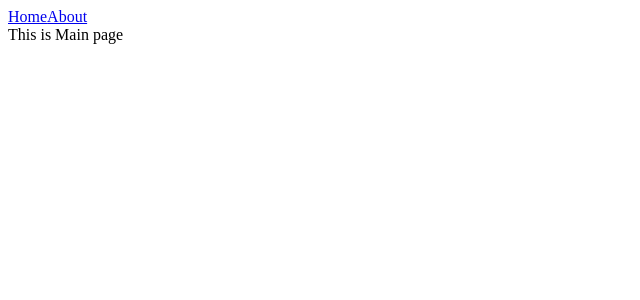
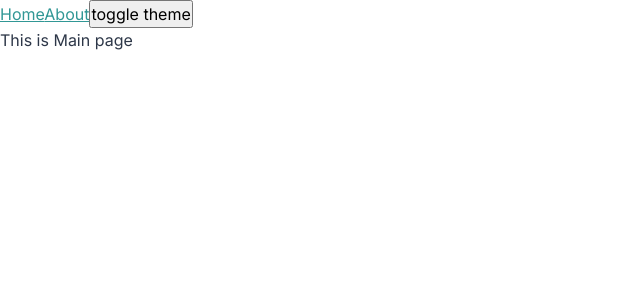
Before and after one commit to sergey12313/ulbitv, a React app: page / in a window 1280 px wide. Shown: the top 300 px of the page, without its empty margins (0-640 px from the left). Built offline with nearby package versions, Linux system fonts and the light colour scheme.

Commit message:
feat: add theme context #8

```diff
--- a/src/layouts/MainLayout.tsx
+++ b/src/layouts/MainLayout.tsx
@@ -1,8 +1,13 @@
 import {FC} from "react";
 import {Link, Outlet} from "react-router-dom";
 
+import {useTheme} from "../theme/useTheme";
+
 export const MainLayout: FC = () => {
-    return <>
+    const {theme, toggleTheme} = useTheme()
+
+
+    return <div className={`app ${theme}` }>
         <header>
             <Link to="/" >
             Home
@@ -10,9 +15,10 @@ export const MainLayout: FC = () => {
             <Link to="/about" >
                 About
             </Link>
+            <button onClick={toggleTheme}> toggle theme </button>
         </header>
         <main>
             <Outlet/>
         </main>
-    </>
+    </div>
 }
--- a/src/router.tsx
+++ b/src/routes.tsx
@@ -5,10 +5,10 @@ import {MainPageAsync} from "./pages/MainPage/MainPage.async";
 import {AboutPageAsync} from "./pages/AboutPage/AboutPage.async";
 import React from "react";
 
-export const router = createBrowserRouter([
+export const routes = createBrowserRouter([
     {
       path: '/',
-        element: <React.Suspense fallback={<div>Loading</div>}><MainLayout/></React.Suspense>,
+        element: <MainLayout/>,
 
         errorElement: <div >error</div>,
         children: [
--- /dev/null
+++ b/src/styles/index.scss
@@ -0,0 +1,16 @@
+// noinspection CssUnknownTarget
+@import 'https://fonts.googleapis.com/css2?family=Inter:wght@100;200;300;400;500;600;700;800;900&display=swap';
+@import "reset";
+@import "./variables/globals";
+@import "./themes/dark";
+@import "./themes/normal";
+
+.app {
+  font: var(--font-m);
+  background: var(--bg-color);
+  color: var(--secondary-color);
+  min-height: 100vh;
+}
+a {
+  color: var(--primary-color);
+}
--- /dev/null
+++ b/src/styles/reset.scss
@@ -0,0 +1,12 @@
+* {
+  margin: 0;
+  padding: 0;
+  box-sizing: border-box;
+}
+input,
+button,
+textarea,
+select {
+  margin: 0;
+  font: inherit;
+}
--- /dev/null
+++ b/src/styles/themes/dark.scss
@@ -0,0 +1,5 @@
+.app.dark {
+  --bg-color: #1a202c;
+  --primary-color: #319795;
+  --secondary-color: #d8dde2
+}
--- /dev/null
+++ b/src/styles/themes/normal.scss
@@ -0,0 +1,5 @@
+.app.light {
+  --bg-color: #ffffff;
+  --primary-color: #319795;
+  --secondary-color: #2d3748
+}
--- /dev/null
+++ b/src/styles/variables/globals.scss
@@ -0,0 +1,11 @@
+:root {
+  --font-family-main: 'Inter', sans-serif;
+  --font-size-m: 16px;
+  --font-size-l: 24px;
+
+  --line-height-m: 24px ;
+  --line-height-l: 32px ;
+
+  --font-m: var(--font-size-m) / var(--line-height-m) var(--font-family-main);
+  --font-l: var(--font-size-l) / var(--line-height-l) var(--font-family-main);
+}
--- /dev/null
+++ b/src/theme/ThemeContext.tsx
@@ -0,0 +1,15 @@
+import {createContext, FC, PropsWithChildren, useContext, useEffect, useMemo, useState} from "react";
+
+export const enum Theme {
+    LIGHT='light',
+    DARK ='dark'
+}
+
+export interface ThemeContextProps  {
+    theme: Theme,
+    setTheme: (theme: Theme) => void
+}
+export const ThemeContext = createContext<ThemeContextProps>({} as ThemeContextProps)
+
+export const LOCAL_STORAGE_THEME_KEY = 'theme'
+export const DEFAULT_THEME = Theme.LIGHT
--- /dev/null
+++ b/src/theme/ThemeProvider.tsx
@@ -0,0 +1,21 @@
+import {FC, PropsWithChildren, useEffect, useMemo, useState} from "react";
+import {DEFAULT_THEME, LOCAL_STORAGE_THEME_KEY, Theme, ThemeContext} from "./ThemeContext";
+
+const themeFromLocalStorage = () => {
+    return  localStorage.getItem(LOCAL_STORAGE_THEME_KEY)  as Theme ||  DEFAULT_THEME
+}
+const setThemeToLocalStorage = (theme: Theme) => {
+    localStorage.setItem(LOCAL_STORAGE_THEME_KEY, theme)
+}
+
+export const ThemeProvider: FC<PropsWithChildren> = ({children}) => {
+    const [theme, setTheme] = useState<Theme>(()=>themeFromLocalStorage());
+    useEffect(()=> {
+        setThemeToLocalStorage(theme)
+    }, [theme])
+    const defaultProps = useMemo(()=> ({theme, setTheme}),[theme])
+
+    return <ThemeContext.Provider value={defaultProps}>
+        {children}
+    </ThemeContext.Provider>
+}
--- /dev/null
+++ b/src/theme/useTheme.ts
@@ -0,0 +1,20 @@
+import {useContext} from "react";
+import {Theme, ThemeContext} from "./ThemeContext";
+
+export interface UseThemeResult {
+    toggleTheme: () => void,
+    theme: Theme,
+    setTheme: (theme: Theme) => void
+}
+
+export const useTheme = (): UseThemeResult => {
+   const {setTheme, theme} =  useContext(ThemeContext)
+    const toggleTheme = () => {
+       setTheme(theme === Theme.DARK ? Theme.LIGHT : Theme.DARK)
+    }
+    return {
+       setTheme,
+        theme,
+        toggleTheme
+    }
+}
```
Also changed, not shown: src/index.tsx (+6 -2 lines).
